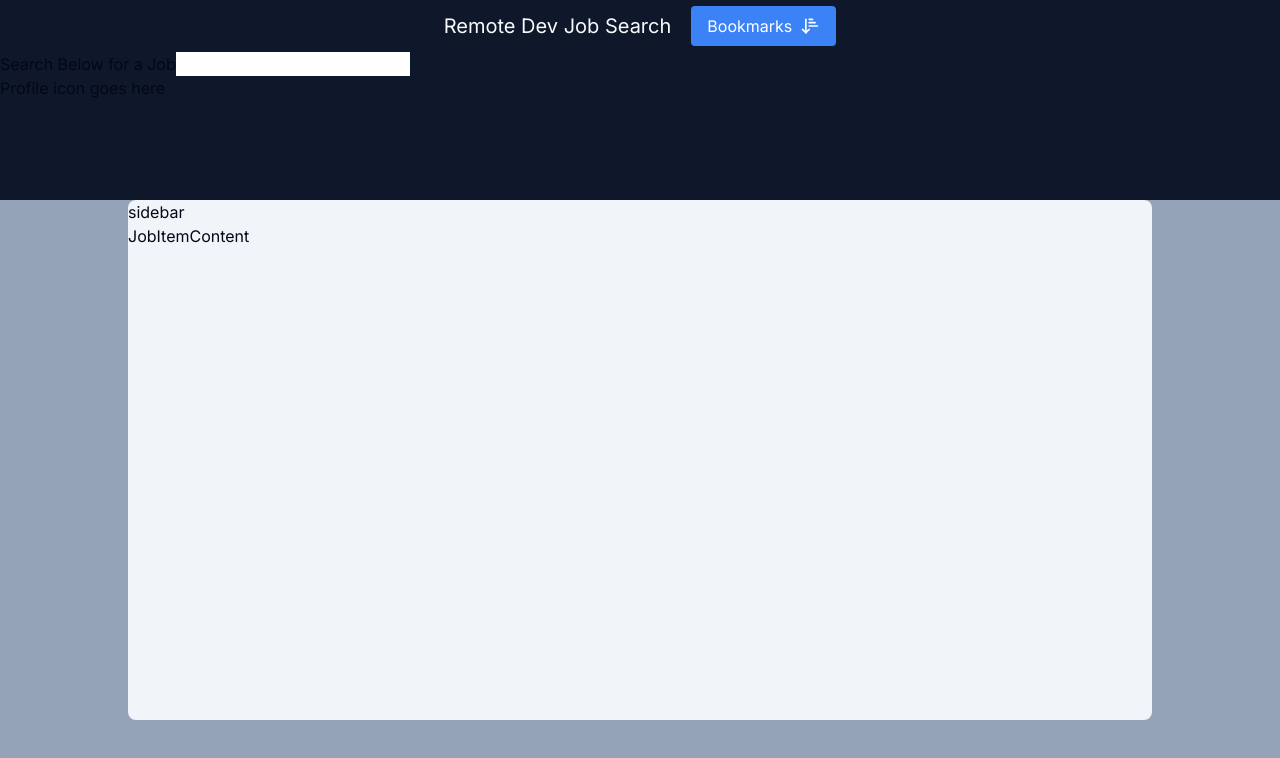
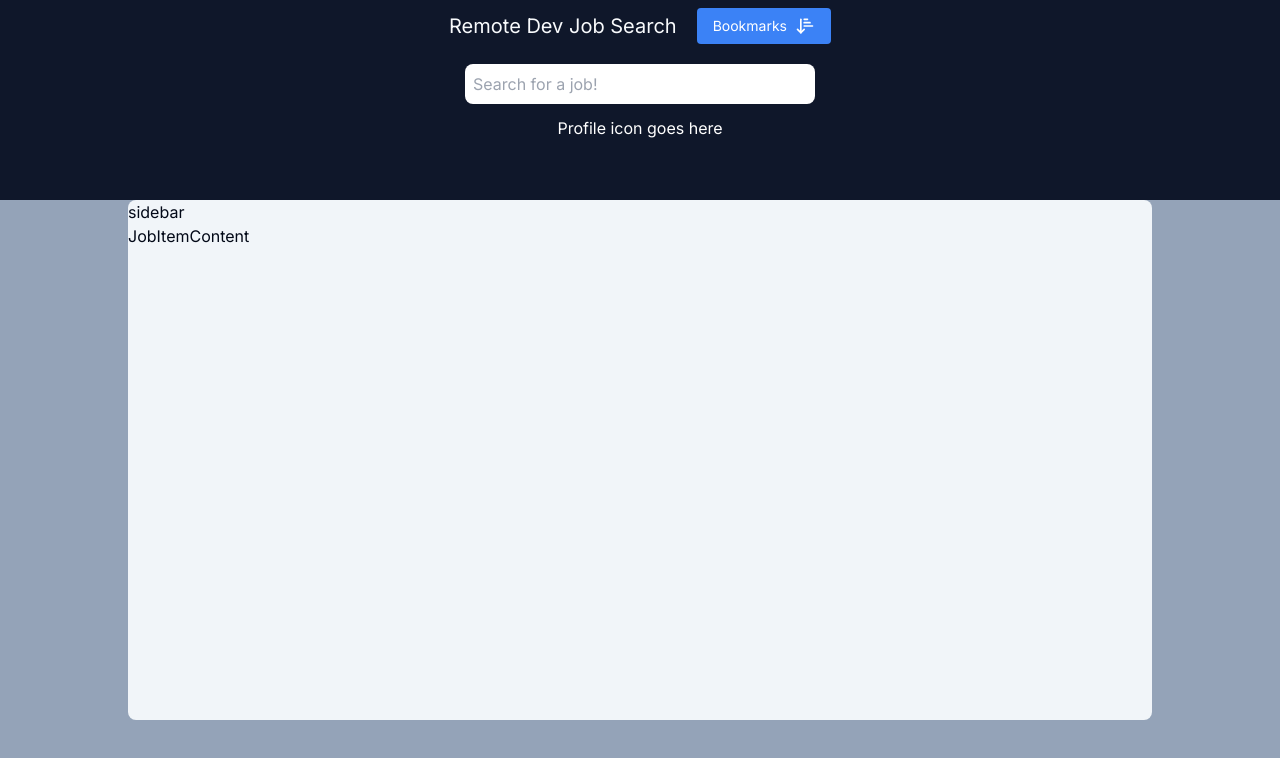
Before and after one commit to aaronaltman/remotedev-nextjs, a Next.js app: page / in a window 1280 px wide. Shown: the top 758 px of the page. Built offline with nearby package versions, Linux system fonts and the light colour scheme.

Commit message:
header getting there with search

```diff
--- a/src/components/mycomponents/BookMarkBar.tsx
+++ b/src/components/mycomponents/BookMarkBar.tsx
@@ -18,7 +18,7 @@ export default function BookMarkBar() {
       {/* Dropdown button */}
       <button
         onClick={() => setIsOpen(!isOpen)}
-        className="flex justify-center items-center gap-2 px-4 py-2 text-white bg-blue-500 rounded hover:bg-blue-700 focus:outline-none focus:shadow-outline"
+        className="flex text-sm justify-center items-center gap-2 px-4 py-2 text-white bg-blue-500 rounded hover:bg-blue-700 focus:outline-none focus:shadow-outline"
       >
         Bookmarks
         <ArrowDownNarrowWide size={20} />
--- a/src/components/mycomponents/Header.tsx
+++ b/src/components/mycomponents/Header.tsx
@@ -20,7 +20,7 @@ export default function Header() {
           </div>
           <div>
             <SearchComponent />
-            <p>Profile icon goes here</p>
+            <p className="text-white text-center">Profile icon goes here</p>
           </div>
         </header>
       </BackgroundTop>
--- a/src/components/mycomponents/SearchComponent.tsx
+++ b/src/components/mycomponents/SearchComponent.tsx
@@ -1,14 +1,23 @@
-import React from "react";
+"use client";
+
+import React, { useState } from "react";
 
 export default function SearchComponent() {
+  const [search, setSearch] = useState("");
   return (
-    <div>
+    <>
       <section>
-        <form>
-          <label>Search Below for a Job</label>
-          <input type="search" />
+        <form className="flex justify-center items-center text-white py-3">
+          <input
+            className="rounded-lg p-2 text-slate-900"
+            type="search"
+            placeholder="Search for a job!"
+            size={30}
+            onChange={(e) => setSearch(e.target.value)}
+            value={search}
+          />
         </form>
       </section>
-    </div>
+    </>
   );
 }
```
